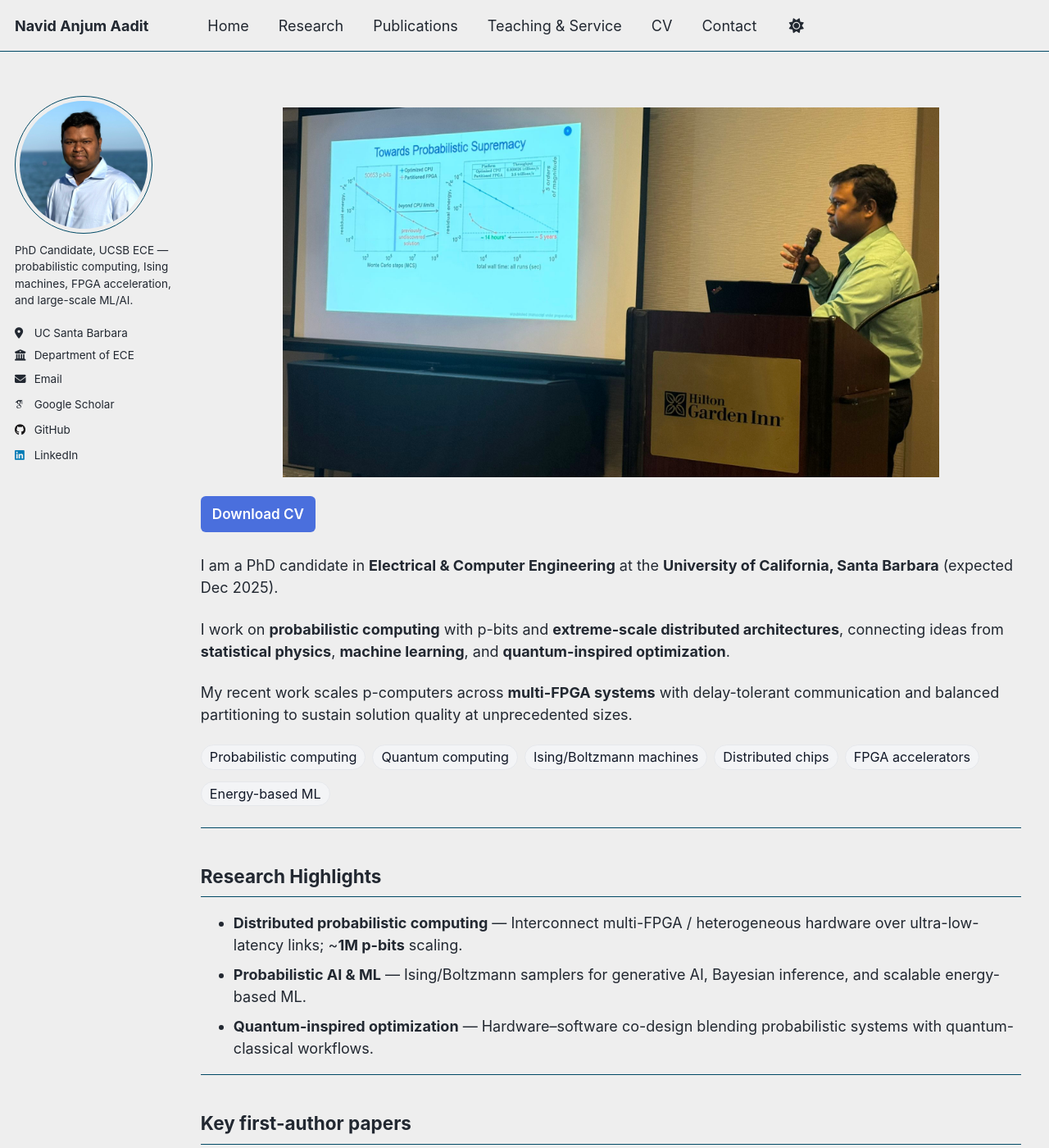
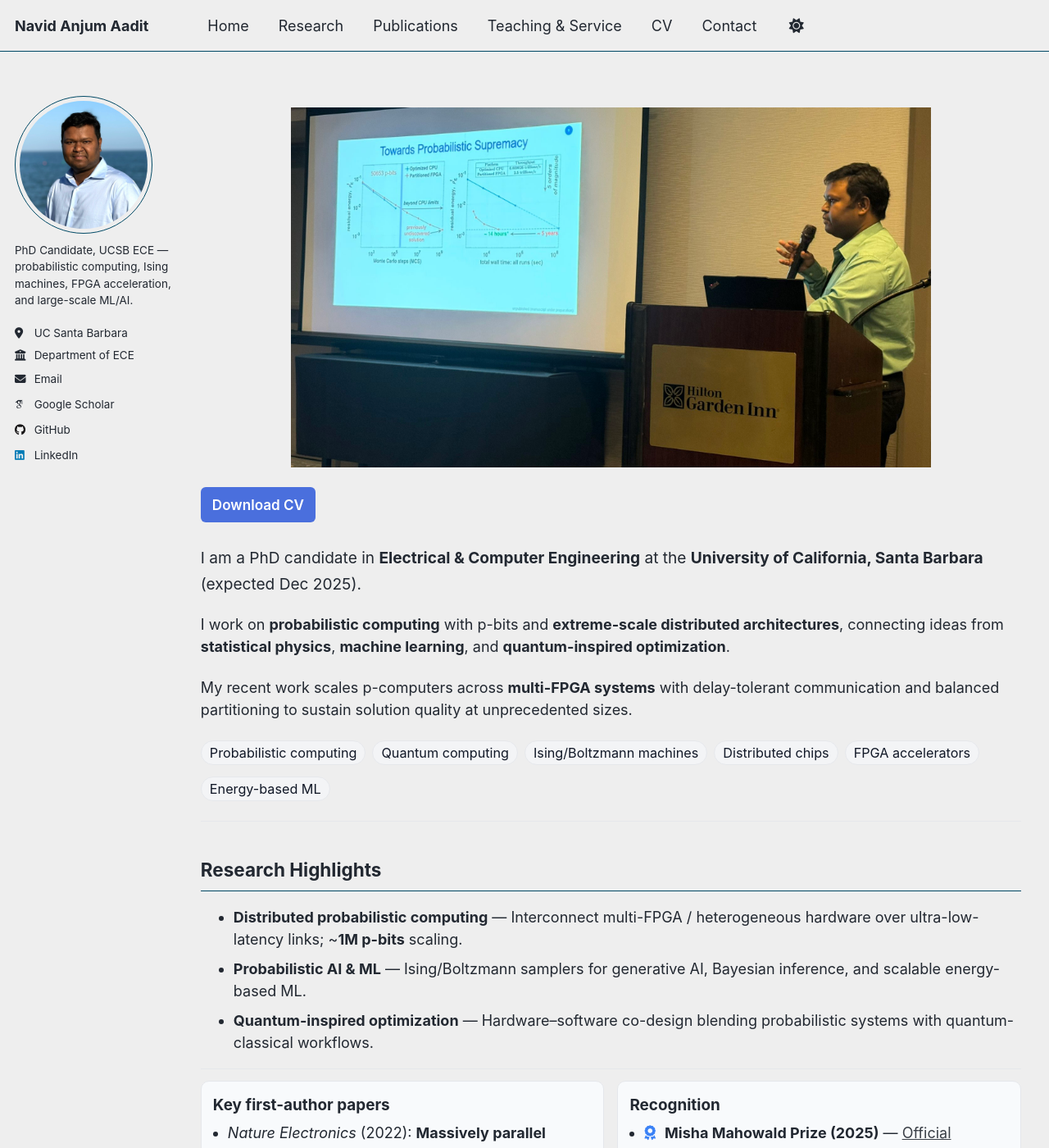
Before and after one commit to navidaadit/navidaadit.github.io, a Jekyll site: the page built from _pages/about.md, in a window 1280 px wide and 1400 px high. Shown: the whole window at 82% size. Built offline with Jekyll 4.4.1, drawn with Linux system fonts in a browser that asks for light colours; some web fonts are replaced.

Commit message:
Update about.md

```diff
--- a/_pages/about.md
+++ b/_pages/about.md
@@ -4,6 +4,33 @@ layout: single
 title: ""
 author_profile: true
 ---
+
+<!-- ---------- Page-scoped styles (no global side effects) ---------- -->
+<style>
+/* Layout tweaks for this page only */
+.about-lead { font-size: 1.06rem; line-height: 1.7; margin: .25rem 0 1rem; }
+.about-grid { display: grid; grid-template-columns: minmax(0,1fr) minmax(0,1fr); gap: 16px; margin-top: .6rem; }
+.about-card {
+  border: 1px solid var(--footer-border, #e5e7eb);
+  background: var(--footer-bg, #f8fafc);
+  border-radius: 10px;
+  padding: 14px;
+}
+.about-card h3 { margin: .2rem 0 .5rem; font-size: 1.05rem; }
+.about-list { margin: 0; padding-left: 18px; }
+.about-list li { margin: .28rem 0; }
+.hr-soft {
+  height: 1px; border: 0; background: var(--footer-border, #e5e7eb);
+  margin: .9rem 0 .8rem;
+}
+/* make the hero a touch smaller on large screens */
+.hero-img { width: 78% !important; }
+/* stack on mobile */
+@media (max-width: 980px) {
+  .about-grid { grid-template-columns: 1fr; }
+  .hero-img { width: 100% !important; }
+}
+</style>
 
 <!-- HERO as a normal image (no cropping). Lives entirely in the right column. -->
 <img src="/images/hero.jpeg" alt="Navid Aadit giving a talk" class="hero-img" />
@@ -12,11 +39,13 @@ author_profile: true
   <a class="btn btn--cv" href="/files/Aadit_CV_Fall2025.pdf">Download CV</a>
 </p>
 
-I am a PhD candidate in **Electrical & Computer Engineering** at the **University of California, Santa Barbara** (expected Dec 2025).
+<div class="about-lead">
+I am a PhD candidate in <strong>Electrical &amp; Computer Engineering</strong> at the <strong>University of California, Santa Barbara</strong> (expected Dec 2025).
+</div>
 
-I work on **probabilistic computing** with p-bits and **extreme-scale distributed architectures**, connecting ideas from **statistical physics**, **machine learning**, and **quantum-inspired optimization**.
+I work on <strong>probabilistic computing</strong> with p-bits and <strong>extreme-scale distributed architectures</strong>, connecting ideas from <strong>statistical physics</strong>, <strong>machine learning</strong>, and <strong>quantum-inspired optimization</strong>.
 
-My recent work scales p-computers across **multi-FPGA systems** with delay-tolerant communication and balanced partitioning to sustain solution quality at unprecedented sizes.
+My recent work scales p-computers across <strong>multi-FPGA systems</strong> with delay-tolerant communication and balanced partitioning to sustain solution quality at unprecedented sizes.
 
 <ul class="keyword-pills">
   <li>Probabilistic computing</li>
@@ -27,25 +56,33 @@ My recent work scales p-computers across **multi-FPGA systems** with delay-toler
   <li>Energy-based ML</li>
 </ul>
 
----
+<hr class="hr-soft" />
 
 ## Research Highlights
-- **Distributed probabilistic computing** — Interconnect multi-FPGA / heterogeneous hardware over ultra-low-latency links; ~**1M p-bits** scaling.
-- **Probabilistic AI & ML** — Ising/Boltzmann samplers for generative AI, Bayesian inference, and scalable energy-based ML.
-- **Quantum-inspired optimization** — Hardware–software co-design blending probabilistic systems with quantum-classical workflows.
+- <strong>Distributed probabilistic computing</strong> — Interconnect multi-FPGA / heterogeneous hardware over ultra-low-latency links; ~<strong>1M p-bits</strong> scaling.
+- <strong>Probabilistic AI &amp; ML</strong> — Ising/Boltzmann samplers for generative AI, Bayesian inference, and scalable energy-based ML.
+- <strong>Quantum-inspired optimization</strong> — Hardware–software co-design blending probabilistic systems with quantum-classical workflows.
 
----
+<hr class="hr-soft" />
 
-## Key first-author papers
-- *Nature Electronics* (2022): **Massively parallel probabilistic computing with sparse Ising machines**.
-- *Nature Communications* (2024): **All-to-all reconfigurability with sparse & higher-order Ising machines**.
-- *VLSI Symposium* (2023): **Accelerating Adaptive Parallel Tempering with FPGA-based p-bits**.
-- *IEDM* (2022): **Experimental evaluation of simulated quantum annealing with MTJ-augmented p-bits**.
-- *IEDM* (2021): **Computing with invertible logic: Combinatorial optimization with probabilistic bits**.
+<div class="about-grid">
+  <div class="about-card">
+    <h3>Key first-author papers</h3>
+    <ul class="about-list">
+      <li><em>Nature Electronics</em> (2022): <strong>Massively parallel probabilistic computing with sparse Ising machines</strong>.</li>
+      <li><em>Nature Communications</em> (2024): <strong>All-to-all reconfigurability with sparse &amp; higher-order Ising machines</strong>.</li>
+      <li><em>VLSI Symposium</em> (2023): <strong>Accelerating Adaptive Parallel Tempering with FPGA-based p-bits</strong>.</li>
+      <li><em>IEDM</em> (2022): <strong>Experimental evaluation of simulated quantum annealing with MTJ-augmented p-bits</strong>.</li>
+      <li><em>IEDM</em> (2021): <strong>Computing with invertible logic: Combinatorial optimization with probabilistic bits</strong>.</li>
+    </ul>
+  </div>
 
----
-
-## Recognition
-- <i class="fas fa-award"></i> **Misha Mahowald Prize (2025)** — <a href="https://www.mahowaldprize.org/prize-awards/prizes-2025">Official Announcement</a> · <a href="https://www.ece.ucsb.edu/news/all/2025/camsaris-opus-lab-misha-mahowald-prize">UCSB News</a>
-- <i class="fas fa-trophy"></i> **Bell Labs Prize (Bronze, 2023)** — <a href="https://engineering.ucsb.edu/news/ece-professor-and-phd-student-win-bronze-medal-bell-labs-prize-competition">UCSB News</a> · <a href="https://www.bell-labs.com/institute/blog/bell-labs-prize-winners-close-the-thz-gap-with-inexpensive-harmonic-sensors/">Bell Labs Blog</a>
-- <i class="fas fa-graduation-cap"></i> **UCSB Graduate Division — PhD Dissertation Fellowship (2025)**
+  <div class="about-card">
+    <h3>Recognition</h3>
+    <ul class="about-list">
+      <li><i class="fas fa-award"></i> <strong>Misha Mahowald Prize (2025)</strong> — <a href="https://www.mahowaldprize.org/prize-awards/prizes-2025">Official Announcement</a> · <a href="https://www.ece.ucsb.edu/news/all/2025/camsaris-opus-lab-misha-mahowald-prize">UCSB News</a></li>
+      <li><i class="fas fa-trophy"></i> <strong>Bell Labs Prize (Bronze, 2023)</strong> — <a href="https://engineering.ucsb.edu/news/ece-professor-and-phd-student-win-bronze-medal-bell-labs-prize-competition">UCSB News</a> · <a href="https://www.bell-labs.com/institute/blog/bell-labs-prize-winners-close-the-thz-gap-with-inexpensive-harmonic-sensors/">Bell Labs Blog</a></li>
+      <li><i class="fas fa-graduation-cap"></i> <strong>UCSB Graduate Division — PhD Dissertation Fellowship (2025)</strong></li>
+    </ul>
+  </div>
+</div>
```
